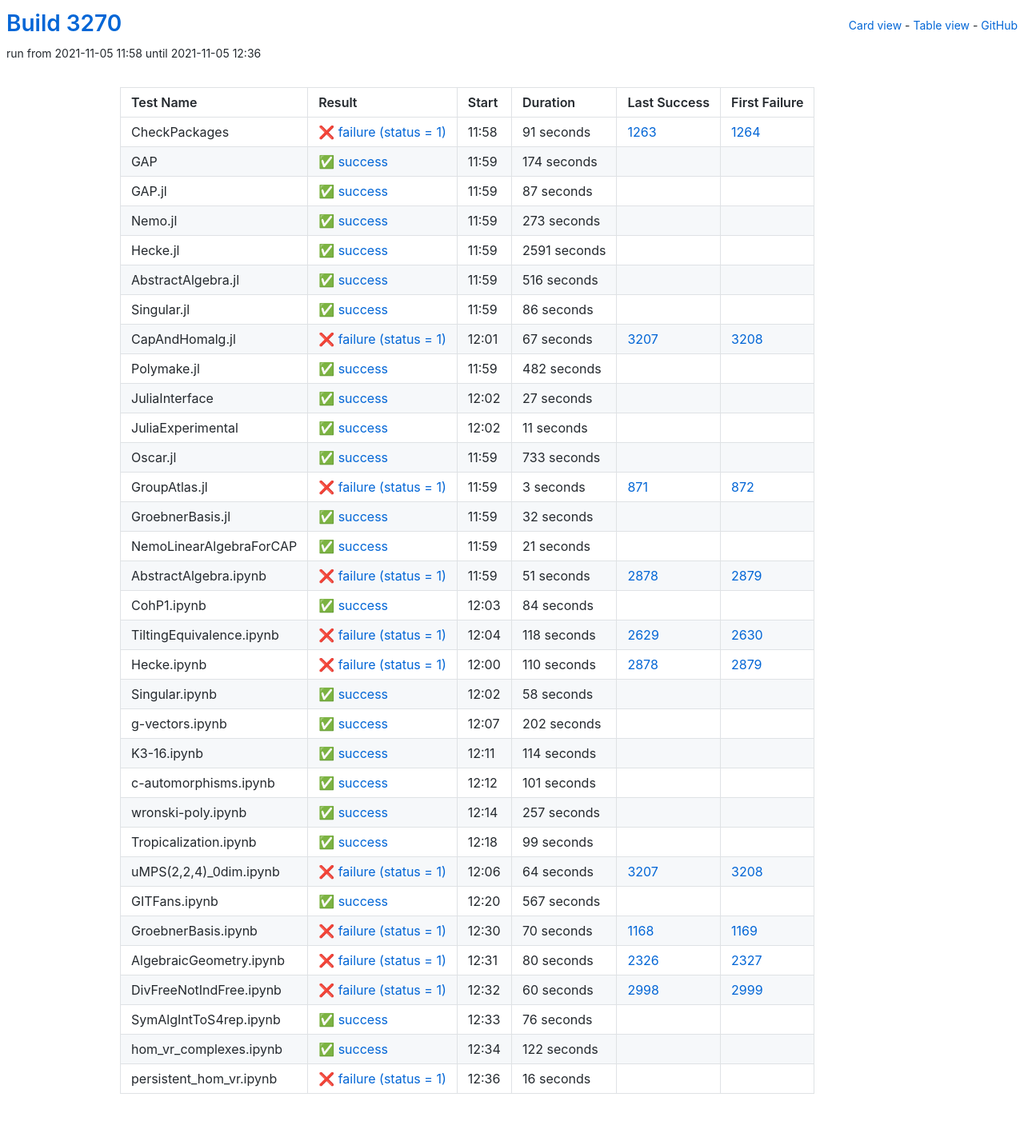
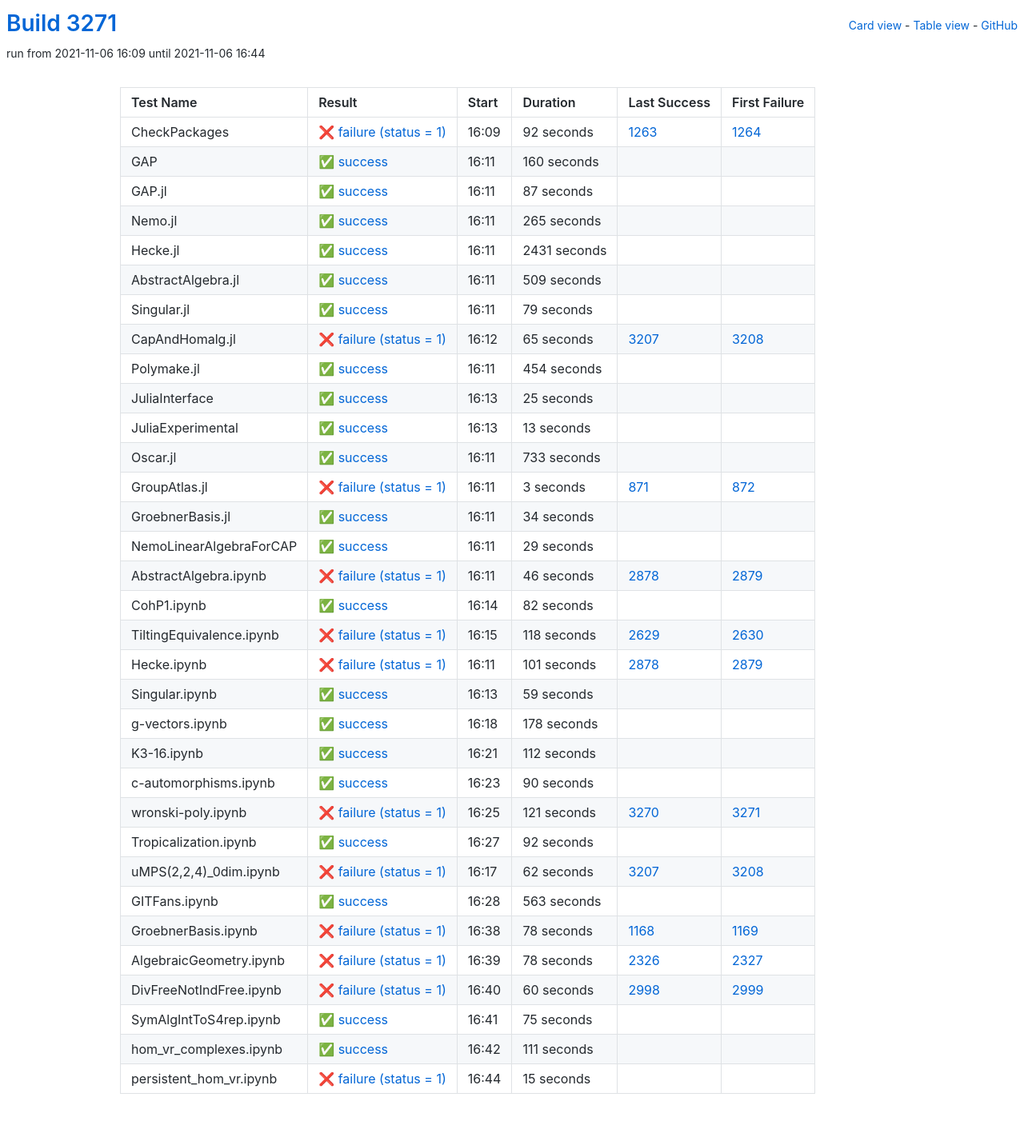
Before and after one commit to oscar-system/oscar-ci-status-stable, a Jekyll site: the page built from table.html, in a window 1280 px wide. Shown: the whole page at 80% size. Built offline with Jekyll 4.4.1, drawn with Linux system fonts in a browser that asks for light colours.

Commit message:
Build #3271

```diff
--- a/_data/ci.yml
+++ b/_data/ci.yml
@@ -1,6 +1,6 @@
 ---
-build: 3270
-build_url: https://oscarci.mathematik.uni-kl.de/job/oscar-stable/3270/
+build: 3271
+build_url: https://oscarci.mathematik.uni-kl.de/job/oscar-stable/3271/
 job: oscar-stable
 organization: oscar-system
 repo: oscar-ci-status-stable
@@ -8,32 +8,32 @@ repourl: https://github.com/oscar-system/oscar-ci-status-stable
 tests:
 - name: CheckPackages
   id: checkpackages
-  log: https://oscarci.mathematik.uni-kl.de/job/oscar-stable/3270/artifact/logs/build-3270/CheckPackages.log
-  start: 2021-11-05 11:58
+  log: https://oscarci.mathematik.uni-kl.de/job/oscar-stable/3271/artifact/logs/build-3271/CheckPackages.log
+  start: 2021-11-06 16:09
   success: false
   exitcode: 1
   status: failure
-  duration: 91
+  duration: 92
   last_success: 1263
   last_success_url: https://oscarci.mathematik.uni-kl.de/job/oscar-stable/1263/
   first_failure: 1264
   first_failure_url: https://oscarci.mathematik.uni-kl.de/job/oscar-stable/1264/
 - name: GAP
   id: gap
-  log: https://oscarci.mathematik.uni-kl.de/job/oscar-stable/3270/artifact/logs/build-3270/GAP.log
-  start: 2021-11-05 11:59
+  log: https://oscarci.mathematik.uni-kl.de/job/oscar-stable/3271/artifact/logs/build-3271/GAP.log
+  start: 2021-11-06 16:11
   success: true
   exitcode: 0
   status: success
-  duration: 174
+  duration: 160
   last_success: false
   last_success_url:
   first_failure: false
   first_failure_url:
 - name: GAP.jl
   id: gap-jl
-  log: https://oscarci.mathematik.uni-kl.de/job/oscar-stable/3270/artifact/logs/build-3270/GAP.jl.log
-  start: 2021-11-05 11:59
+  log: https://oscarci.mathematik.uni-kl.de/job/oscar-stable/3271/artifact/logs/build-3271/GAP.jl.log
+  start: 2021-11-06 16:11
   success: true
   exitcode: 0
   status: success
@@ -44,104 +44,104 @@ tests:
   first_failure_url:
 - name: Nemo.jl
   id: nemo-jl
-  log: https://oscarci.mathematik.uni-kl.de/job/oscar-stable/3270/artifact/logs/build-3270/Nemo.jl.log
-  start: 2021-11-05 11:59
+  log: https://oscarci.mathematik.uni-kl.de/job/oscar-stable/3271/artifact/logs/build-3271/Nemo.jl.log
+  start: 2021-11-06 16:11
   success: true
   exitcode: 0
   status: success
-  duration: 273
+  duration: 265
   last_success: false
   last_success_url:
   first_failure: false
   first_failure_url:
 - name: Hecke.jl
   id: hecke-jl
-  log: https://oscarci.mathematik.uni-kl.de/job/oscar-stable/3270/artifact/logs/build-3270/Hecke.jl.log
-  start: 2021-11-05 11:59
+  log: https://oscarci.mathematik.uni-kl.de/job/oscar-stable/3271/artifact/logs/build-3271/Hecke.jl.log
+  start: 2021-11-06 16:11
   success: true
   exitcode: 0
   status: success
-  duration: 2591
+  duration: 2431
   last_success: false
   last_success_url:
   first_failure: false
   first_failure_url:
 - name: AbstractAlgebra.jl
   id: abstractalgebra-jl
-  log: https://oscarci.mathematik.uni-kl.de/job/oscar-stable/3270/artifact/logs/build-3270/AbstractAlgebra.jl.log
-  start: 2021-11-05 11:59
+  log: https://oscarci.mathematik.uni-kl.de/job/oscar-stable/3271/artifact/logs/build-3271/AbstractAlgebra.jl.log
+  start: 2021-11-06 16:11
   success: true
   exitcode: 0
   status: success
-  duration: 516
+  duration: 509
   last_success: false
   last_success_url:
   first_failure: false
   first_failure_url:
 - name: Singular.jl
   id: singular-jl
-  log: https://oscarci.mathematik.uni-kl.de/job/oscar-stable/3270/artifact/logs/build-3270/Singular.jl.log
-  start: 2021-11-05 11:59
+  log: https://oscarci.mathematik.uni-kl.de/job/oscar-stable/3271/artifact/logs/build-3271/Singular.jl.log
+  start: 2021-11-06 16:11
   success: true
   exitcode: 0
   status: success
-  duration: 86
+  duration: 79
   last_success: false
   last_success_url:
   first_failure: false
   first_failure_url:
 - name: CapAndHomalg.jl
   id: capandhomalg-jl
-  log: https://oscarci.mathematik.uni-kl.de/job/oscar-stable/3270/artifact/logs/build-3270/CapAndHomalg.jl.log
-  start: 2021-11-05 12:01
+  log: https://oscarci.mathematik.uni-kl.de/job/oscar-stable/3271/artifact/logs/build-3271/CapAndHomalg.jl.log
+  start: 2021-11-06 16:12
   success: false
   exitcode: 1
   status: failure
-  duration: 67
+  duration: 65
   last_success: 3207
   last_success_url: https://oscarci.mathematik.uni-kl.de/job/oscar-stable/3207/
   first_failure: 3208
   first_failure_url: https://oscarci.mathematik.uni-kl.de/job/oscar-stable/3208/
 - name: Polymake.jl
   id: polymake-jl
-  log: https://oscarci.mathematik.uni-kl.de/job/oscar-stable/3270/artifact/logs/build-3270/Polymake.jl.log
-  start: 2021-11-05 11:59
+  log: https://oscarci.mathematik.uni-kl.de/job/oscar-stable/3271/artifact/logs/build-3271/Polymake.jl.log
+  start: 2021-11-06 16:11
   success: true
   exitcode: 0
   status: success
-  duration: 482
+  duration: 454
   last_success: false
   last_success_url:
   first_failure: false
   first_failure_url:
 - name: JuliaInterface
   id: juliainterface
-  log: https://oscarci.mathematik.uni-kl.de/job/oscar-stable/3270/artifact/logs/build-3270/JuliaInterface.log
-  start: 2021-11-05 12:02
+  log: https://oscarci.mathematik.uni-kl.de/job/oscar-stable/3271/artifact/logs/build-3271/JuliaInterface.log
+  start: 2021-11-06 16:13
   success: true
   exitcode: 0
   status: success
-  duration: 27
+  duration: 25
   last_success: false
   last_success_url:
   first_failure: false
   first_failure_url:
 - name: JuliaExperimental
   id: juliaexperimental
-  log: https://oscarci.mathematik.uni-kl.de/job/oscar-stable/3270/artifact/logs/build-3270/JuliaExperimental.log
-  start: 2021-11-05 12:02
+  log: https://oscarci.mathematik.uni-kl.de/job/oscar-stable/3271/artifact/logs/build-3271/JuliaExperimental.log
+  start: 2021-11-06 16:13
   success: true
   exitcode: 0
   status: success
-  duration: 11
+  duration: 13
   last_success: false
   last_success_url:
   first_failure: false
   first_failure_url:
 - name: Oscar.jl
   id: oscar-jl
-  log: https://oscarci.mathematik.uni-kl.de/job/oscar-stable/3270/artifact/logs/build-3270/Oscar.jl.log
-  start: 2021-11-05 11:59
+  log: https://oscarci.mathematik.uni-kl.de/job/oscar-stable/3271/artifact/logs/build-3271/Oscar.jl.log
+  start: 2021-11-06 16:11
   success: true
   exitcode: 0
   status: success
@@ -152,8 +152,8 @@ tests:
   first_failure_url:
 - name: GroupAtlas.jl
   id: groupatlas-jl
-  log: https://oscarci.mathematik.uni-kl.de/job/oscar-stable/3270/artifact/logs/build-3270/GroupAtlas.jl.log
-  start: 2021-11-05 11:59
+  log: https://oscarci.mathematik.uni-kl.de/job/oscar-stable/3271/artifact/logs/build-3271/GroupAtlas.jl.log
+  start: 2021-11-06 16:11
   success: false
   exitcode: 1
   status: failure
@@ -164,56 +164,56 @@ tests:
   first_failure_url: https://oscarci.mathematik.uni-kl.de/job/oscar-stable/872/
 - name: GroebnerBasis.jl
   id: groebnerbasis-jl
-  log: https://oscarci.mathematik.uni-kl.de/job/oscar-stable/3270/artifact/logs/build-3270/GroebnerBasis.jl.log
-  start: 2021-11-05 11:59
+  log: https://oscarci.mathematik.uni-kl.de/job/oscar-stable/3271/artifact/logs/build-3271/GroebnerBasis.jl.log
+  start: 2021-11-06 16:11
   success: true
   exitcode: 0
   status: success
-  duration: 32
+  duration: 34
   last_success: false
   last_success_url:
   first_failure: false
   first_failure_url:
 - name: NemoLinearAlgebraForCAP
   id: nemolinearalgebraforcap
-  log: https://oscarci.mathematik.uni-kl.de/job/oscar-stable/3270/artifact/logs/build-3270/NemoLinearAlgebraForCAP.log
-  start: 2021-11-05 11:59
+  log: https://oscarci.mathematik.uni-kl.de/job/oscar-stable/3271/artifact/logs/build-3271/NemoLinearAlgebraForCAP.log
+  start: 2021-11-06 16:11
   success: true
   exitcode: 0
   status: success
-  duration: 21
+  duration: 29
   last_success: false
   last_success_url:
   first_failure: false
   first_failure_url:
 - name: AbstractAlgebra.ipynb
   id: abstractalgebra-ipynb
-  log: https://oscarci.mathematik.uni-kl.de/job/oscar-stable/3270/artifact/logs/build-3270/AbstractAlgebra.ipynb.log
-  start: 2021-11-05 11:59
+  log: https://oscarci.mathematik.uni-kl.de/job/oscar-stable/3271/artifact/logs/build-3271/AbstractAlgebra.ipynb.log
+  start: 2021-11-06 16:11
   success: false
   exitcode: 1
   status: failure
-  duration: 51
+  duration: 46
   last_success: 2878
   last_success_url: https://oscarci.mathematik.uni-kl.de/job/oscar-stable/2878/
   first_failure: 2879
   first_failure_url: https://oscarci.mathematik.uni-kl.de/job/oscar-stable/2879/
 - name: CohP1.ipynb
   id: cohp1-ipynb
-  log: https://oscarci.mathematik.uni-kl.de/job/oscar-stable/3270/artifact/logs/build-3270/CohP1.ipynb.log
-  start: 2021-11-05 12:03
+  log: https://oscarci.mathematik.uni-kl.de/job/oscar-stable/3271/artifact/logs/build-3271/CohP1.ipynb.log
+  start: 2021-11-06 16:14
   success: true
   exitcode: 0
   status: success
-  duration: 84
+  duration: 82
   last_success: false
   last_success_url:
   first_failure: false
   first_failure_url:
 - name: TiltingEquivalence.ipynb
   id: tiltingequivalence-ipynb
-  log: https://oscarci.mathematik.uni-kl.de/job/oscar-stable/3270/artifact/logs/build-3270/TiltingEquivalence.ipynb.log
-  start: 2021-11-05 12:04
+  log: https://oscarci.mathematik.uni-kl.de/job/oscar-stable/3271/artifact/logs/build-3271/TiltingEquivalence.ipynb.log
+  start: 2021-11-06 16:15
   success: false
   exitcode: 1
   status: failure
@@ -224,140 +224,140 @@ tests:
   first_failure_url: https://oscarci.mathematik.uni-kl.de/job/oscar-stable/2630/
 - name: Hecke.ipynb
   id: hecke-ipynb
-  log: https://oscarci.mathematik.uni-kl.de/job/oscar-stable/3270/artifact/logs/build-3270/Hecke.ipynb.log
-  start: 2021-11-05 12:00
+  log: https://oscarci.mathematik.uni-kl.de/job/oscar-stable/3271/artifact/logs/build-3271/Hecke.ipynb.log
+  start: 2021-11-06 16:11
   success: false
   exitcode: 1
   status: failure
-  duration: 110
+  duration: 101
   last_success: 2878
   last_success_url: https://oscarci.mathematik.uni-kl.de/job/oscar-stable/2878/
   first_failure: 2879
   first_failure_url: https://oscarci.mathematik.uni-kl.de/job/oscar-stable/2879/
 - name: Singular.ipynb
   id: singular-ipynb
-  log: https://oscarci.mathematik.uni-kl.de/job/oscar-stable/3270/artifact/logs/build-3270/Singular.ipynb.log
-  start: 2021-11-05 12:02
+  log: https://oscarci.mathematik.uni-kl.de/job/oscar-stable/3271/artifact/logs/build-3271/Singular.ipynb.log
+  start: 2021-11-06 16:13
   success: true
   exitcode: 0
   status: success
-  duration: 58
+  duration: 59
   last_success: false
   last_success_url:
   first_failure: false
   first_failure_url:
 - name: g-vectors.ipynb
   id: g-vectors-ipynb
-  log: https://oscarci.mathematik.uni-kl.de/job/oscar-stable/3270/artifact/logs/build-3270/g-vectors.ipynb.log
-  start: 2021-11-05 12:07
+  log: https://oscarci.mathematik.uni-kl.de/job/oscar-stable/3271/artifact/logs/build-3271/g-vectors.ipynb.log
+  start: 2021-11-06 16:18
   success: true
   exitcode: 0
   status: success
-  duration: 202
+  duration: 178
   last_success: false
   last_success_url:
   first_failure: false
   first_failure_url:
 - name: K3-16.ipynb
   id: k3-16-ipynb
-  log: https://oscarci.mathematik.uni-kl.de/job/oscar-stable/3270/artifact/logs/build-3270/K3-16.ipynb.log
-  start: 2021-11-05 12:11
+  log: https://oscarci.mathematik.uni-kl.de/job/oscar-stable/3271/artifact/logs/build-3271/K3-16.ipynb.log
+  start: 2021-11-06 16:21
   success: true
   exitcode: 0
   status: success
-  duration: 114
+  duration: 112
   last_success: false
   last_success_url:
   first_failure: false
   first_failure_url:
 - name: c-automorphisms.ipynb
   id: c-automorphisms-ipynb
-  log: https://oscarci.mathematik.uni-kl.de/job/oscar-stable/3270/artifact/logs/build-3270/c-automorphisms.ipynb.log
-  start: 2021-11-05 12:12
+  log: https://oscarci.mathematik.uni-kl.de/job/oscar-stable/3271/artifact/logs/build-3271/c-automorphisms.ipynb.log
+  start: 2021-11-06 16:23
   success: true
   exitcode: 0
   status: success
-  duration: 101
+  duration: 90
   last_success: false
   last_success_url:
   first_failure: false
   first_failure_url:
 - name: wronski-poly.ipynb
   id: wronski-poly-ipynb
-  log: https://oscarci.mathematik.uni-kl.de/job/oscar-stable/3270/artifact/logs/build-3270/wronski-poly.ipynb.log
-  start: 2021-11-05 12:14
+  log: https://oscarci.mathematik.uni-kl.de/job/oscar-stable/3271/artifact/logs/build-3271/wronski-poly.ipynb.log
+  start: 2021-11-06 16:25
+  success: false
+  exitcode: 1
+  status: failure
+  duration: 121
+  last_success: 3270
+  last_success_url: https://oscarci.mathematik.uni-kl.de/job/oscar-stable/3270/
+  first_failure: 3271
+  first_failure_url: https://oscarci.mathematik.uni-kl.de/job/oscar-stable/3271/
+- name: Tropicalization.ipynb
+  id: tropicalization-ipynb
+  log: https://oscarci.mathematik.uni-kl.de/job/oscar-stable/3271/artifact/logs/build-3271/Tropicalization.ipynb.log
+  start: 2021-11-06 16:27
   success: true
   exitcode: 0
   status: success
-  duration: 257
-  last_success: false
-  last_success_url:
-  first_failure: false
-  first_failure_url:
-- name: Tropicalization.ipynb
-  id: tropicalization-ipynb
-  log: https://oscarci.mathematik.uni-kl.de/job/oscar-stable/3270/artifact/logs/build-3270/Tropicalization.ipynb.log
-  start: 2021-11-05 12:18
-  success: true
-  exitcode: 0
-  status: success
-  duration: 99
+  duration: 92
   last_success: false
   last_success_url:
   first_failure: false
   first_failure_url:
 - name: uMPS(2,2,4)_0dim.ipynb
   id: umps-2-2-4-0dim-ipynb
-  log: https://oscarci.mathematik.uni-kl.de/job/oscar-stable/3270/artifact/logs/build-3270/uMPS-2-2-4-_0dim.ipynb.log
-  start: 2021-11-05 12:06
+  log: https://oscarci.mathematik.uni-kl.de/job/oscar-stable/3271/artifact/logs/build-3271/uMPS-2-2-4-_0dim.ipynb.log
+  start: 2021-11-06 16:17
   success: false
   exitcode: 1
   status: failure
-  duration: 64
+  duration: 62
   last_success: 3207
   last_success_url: https://oscarci.mathematik.uni-kl.de/job/oscar-stable/3207/
   first_failure: 3208
   first_failure_url: https://oscarci.mathematik.uni-kl.de/job/oscar-stable/3208/
 - name: GITFans.ipynb
   id: gitfans-ipynb
-  log: https://oscarci.mathematik.uni-kl.de/job/oscar-stable/3270/artifact/logs/build-3270/GITFans.ipynb.log
-  start: 2021-11-05 12:20
+  log: https://oscarci.mathematik.uni-kl.de/job/oscar-stable/3271/artifact/logs/build-3271/GITFans.ipynb.log
+  start: 2021-11-06 16:28
   success: true
   exitcode: 0
   status: success
-  duration: 567
+  duration: 563
   last_success: false
   last_success_url:
   first_failure: false
   first_failure_url:
 - name: GroebnerBasis.ipynb
   id: groebnerbasis-ipynb
-  log: https://oscarci.mathematik.uni-kl.de/job/oscar-stable/3270/artifact/logs/build-3270/GroebnerBasis.ipynb.log
-  start: 2021-11-05 12:30
+  log: https://oscarci.mathematik.uni-kl.de/job/oscar-stable/3271/artifact/logs/build-3271/GroebnerBasis.ipynb.log
+  start: 2021-11-06 16:38
   success: false
   exitcode: 1
   status: failure
-  duration: 70
+  duration: 78
   last_success: 1168
   last_success_url: https://oscarci.mathematik.uni-kl.de/job/oscar-stable/1168/
   first_failure: 1169
   first_failure_url: https://oscarci.mathematik.uni-kl.de/job/oscar-stable/1169/
 - name: AlgebraicGeometry.ipynb
   id: algebraicgeometry-ipynb
-  log: https://oscarci.mathematik.uni-kl.de/job/oscar-stable/3270/artifact/logs/build-3270/AlgebraicGeometry.ipynb.log
-  start: 2021-11-05 12:31
+  log: https://oscarci.mathematik.uni-kl.de/job/oscar-stable/3271/artifact/logs/build-3271/AlgebraicGeometry.ipynb.log
+  start: 2021-11-06 16:39
   success: false
   exitcode: 1
   status: failure
-  duration: 80
+  duration: 78
   last_success: 2326
   last_success_url: https://oscarci.mathematik.uni-kl.de/job/oscar-stable/2326/
   first_failure: 2327
   first_failure_url: https://oscarci.mathematik.uni-kl.de/job/oscar-stable/2327/
 - name: DivFreeNotIndFree.ipynb
   id: divfreenotindfree-ipynb
-  log: https://oscarci.mathematik.uni-kl.de/job/oscar-stable/3270/artifact/logs/build-3270/DivFreeNotIndFree.ipynb.log
-  start: 2021-11-05 12:32
+  log: https://oscarci.mathematik.uni-kl.de/job/oscar-stable/3271/artifact/logs/build-3271/DivFreeNotIndFree.ipynb.log
+  start: 2021-11-06 16:40
   success: false
   exitcode: 1
   status: failure
@@ -368,36 +368,36 @@ tests:
   first_failure_url: https://oscarci.mathematik.uni-kl.de/job/oscar-stable/2999/
 - name: SymAlgIntToS4rep.ipynb
   id: symalginttos4rep-ipynb
-  log: https://oscarci.mathematik.uni-kl.de/job/oscar-stable/3270/artifact/logs/build-3270/SymAlgIntToS4rep.ipynb.log
-  start: 2021-11-05 12:33
+  log: https://oscarci.mathematik.uni-kl.de/job/oscar-stable/3271/artifact/logs/build-3271/SymAlgIntToS4rep.ipynb.log
+  start: 2021-11-06 16:41
   success: true
   exitcode: 0
   status: success
-  duration: 76
+  duration: 75
   last_success: false
   last_success_url:
   first_failure: false
   first_failure_url:
 - name: hom_vr_complexes.ipynb
   id: hom-vr-complexes-ipynb
-  log: https://oscarci.mathematik.uni-kl.de/job/oscar-stable/3270/artifact/logs/build-3270/hom_vr_complexes.ipynb.log
-  start: 2021-11-05 12:34
+  log: https://oscarci.mathematik.uni-kl.de/job/oscar-stable/3271/artifact/logs/build-3271/hom_vr_complexes.ipynb.log
+  start: 2021-11-06 16:42
   success: true
   exitcode: 0
   status: success
-  duration: 122
+  duration: 111
   last_success: false
   last_success_url:
   first_failure: false
   first_failure_url:
 - name: persistent_hom_vr.ipynb
   id: persistent-hom-vr-ipynb
-  log: https://oscarci.mathematik.uni-kl.de/job/oscar-stable/3270/artifact/logs/build-3270/persistent_hom_vr.ipynb.log
-  start: 2021-11-05 12:36
+  log: https://oscarci.mathematik.uni-kl.de/job/oscar-stable/3271/artifact/logs/build-3271/persistent_hom_vr.ipynb.log
+  start: 2021-11-06 16:44
   success: false
   exitcode: 1
   status: failure
-  duration: 16
+  duration: 15
   last_success: false
   last_success_url:
   first_failure: false
```
Also changed, not shown: README.md.
